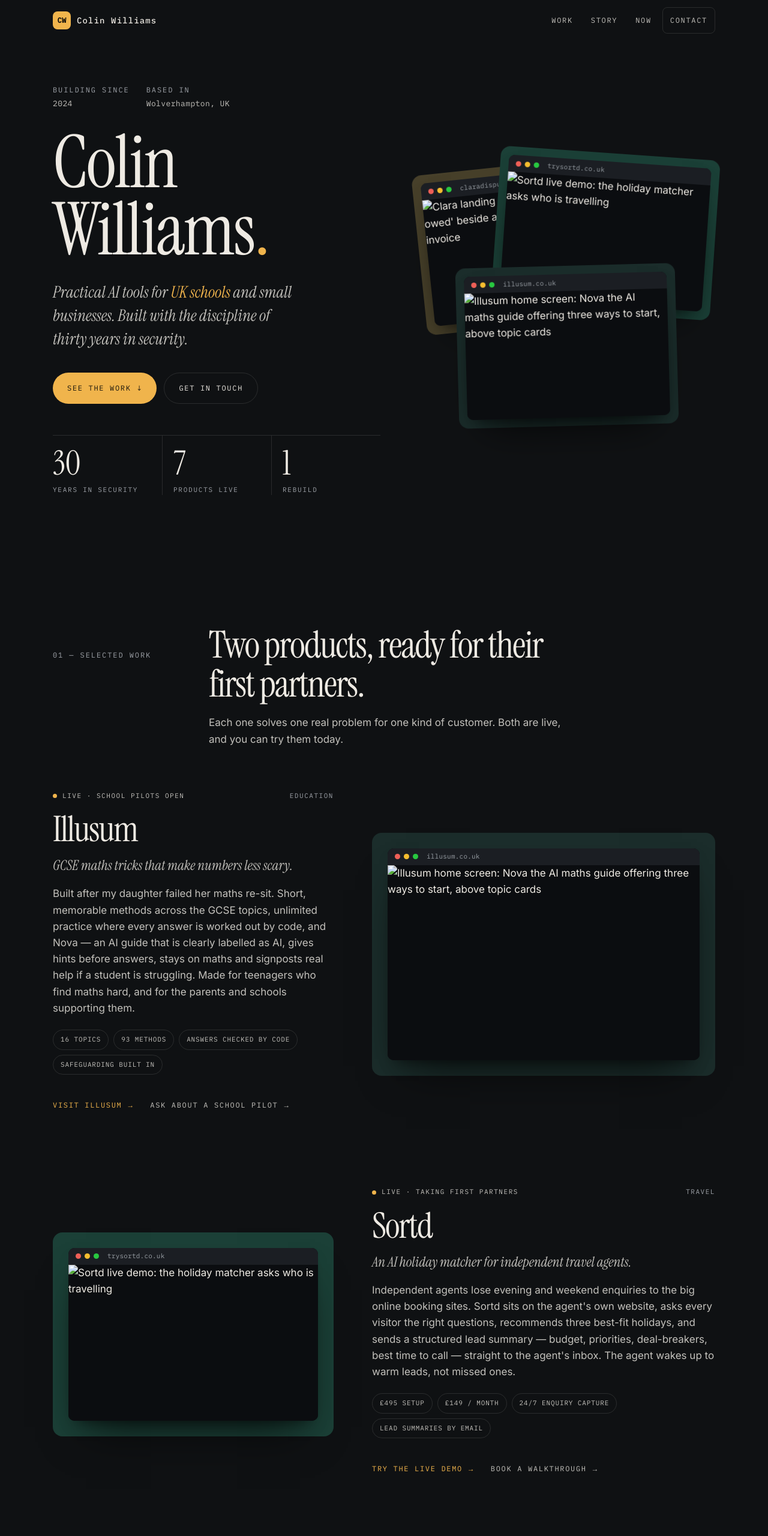
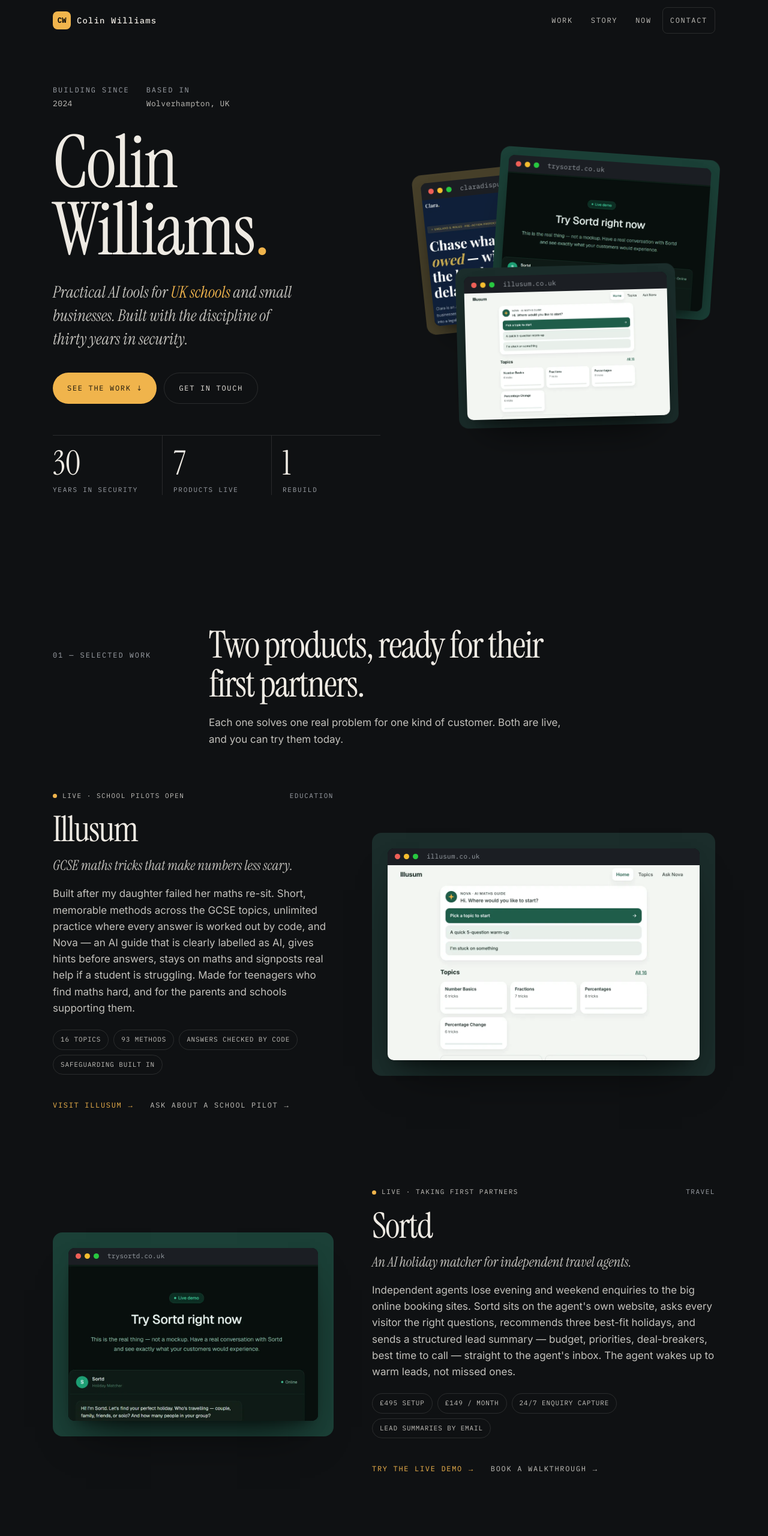
Before and after one commit to williamssivarto-jpg/colinwilliams-portfolio-, a plain HTML site: page index.html in a window 1280 px wide. Shown: the top 2560 px of the page at 60% size. Drawn offline with Linux system fonts and the light colour scheme.

Commit message:
Update index.html

```diff
--- a/index.html
+++ b/index.html
@@ -283,17 +283,17 @@
         <div class="deck" aria-hidden="true"><div class="deck-inner"><div class="plate d1" style="--brand:#C9A646">
           <div class="frame">
             <div class="frame-bar" aria-hidden="true"><i></i><i></i><i></i><span>claradisputes.co.uk</span></div>
-            <div class="frame-view"><img src="img/clara.webp" alt="Clara landing page: &#x27;Chase what you&#x27;re owed&#x27; beside a chat about an unpaid invoice" width="1000" height="625" loading="eager" decoding="async"></div>
+            <div class="frame-view"><img src="clara.webp" alt="Clara landing page: &#x27;Chase what you&#x27;re owed&#x27; beside a chat about an unpaid invoice" width="1000" height="625" loading="eager" decoding="async"></div>
           </div>
         </div><div class="plate d2" style="--brand:#1FA67A">
           <div class="frame">
             <div class="frame-bar" aria-hidden="true"><i></i><i></i><i></i><span>trysortd.co.uk</span></div>
-            <div class="frame-view"><img src="img/sortd.webp" alt="Sortd live demo: the holiday matcher asks who is travelling" width="1000" height="625" loading="eager" decoding="async"></div>
+            <div class="frame-view"><img src="sortd.webp" alt="Sortd live demo: the holiday matcher asks who is travelling" width="1000" height="625" loading="eager" decoding="async"></div>
           </div>
         </div><div class="plate d3" style="--brand:#1F5C4A">
           <div class="frame">
             <div class="frame-bar" aria-hidden="true"><i></i><i></i><i></i><span>illusum.co.uk</span></div>
-            <div class="frame-view"><img src="img/illusum.webp" alt="Illusum home screen: Nova the AI maths guide offering three ways to start, above topic cards" width="1000" height="625" loading="eager" decoding="async"></div>
+            <div class="frame-view"><img src="illusum.webp" alt="Illusum home screen: Nova the AI maths guide offering three ways to start, above topic cards" width="1000" height="625" loading="eager" decoding="async"></div>
           </div>
         </div></div></div>
       </div>
@@ -315,7 +315,7 @@
         <div class="plate big" style="--brand:#1F5C4A">
           <div class="frame">
             <div class="frame-bar" aria-hidden="true"><i></i><i></i><i></i><span>illusum.co.uk</span></div>
-            <div class="frame-view"><img src="img/illusum.webp" alt="Illusum home screen: Nova the AI maths guide offering three ways to start, above topic cards" width="1000" height="625" loading="lazy" decoding="async"></div>
+            <div class="frame-view"><img src="illusum.webp" alt="Illusum home screen: Nova the AI maths guide offering three ways to start, above topic cards" width="1000" height="625" loading="lazy" decoding="async"></div>
           </div>
         </div>
       </article>
@@ -331,7 +331,7 @@
         <div class="plate big" style="--brand:#1FA67A">
           <div class="frame">
             <div class="frame-bar" aria-hidden="true"><i></i><i></i><i></i><span>trysortd.co.uk</span></div>
-            <div class="frame-view"><img src="img/sortd.webp" alt="Sortd live demo: the holiday matcher asks who is travelling" width="1000" height="625" loading="lazy" decoding="async"></div>
+            <div class="frame-view"><img src="sortd.webp" alt="Sortd live demo: the holiday matcher asks who is travelling" width="1000" height="625" loading="lazy" decoding="async"></div>
           </div>
         </div>
       </article></div>
@@ -341,7 +341,7 @@
           <div class="plate" style="--brand:#C9A646">
           <div class="frame">
             <div class="frame-bar" aria-hidden="true"><i></i><i></i><i></i><span>claradisputes.co.uk</span></div>
-            <div class="frame-view"><img src="img/clara.webp" alt="Clara landing page: &#x27;Chase what you&#x27;re owed&#x27; beside a chat about an unpaid invoice" width="1000" height="625" loading="lazy" decoding="async"></div>
+            <div class="frame-view"><img src="clara.webp" alt="Clara landing page: &#x27;Chase what you&#x27;re owed&#x27; beside a chat about an unpaid invoice" width="1000" height="625" loading="lazy" decoding="async"></div>
           </div>
         </div>
           <div class="card-body">
@@ -356,7 +356,7 @@
           <div class="plate" style="--brand:#8B7CF6">
           <div class="frame">
             <div class="frame-bar" aria-hidden="true"><i></i><i></i><i></i><span>ria-landing.vercel.app</span></div>
-            <div class="frame-view"><img src="img/ria.webp" alt="Ria landing page beside a support chat about a jacket with a broken zip" width="1000" height="625" loading="lazy" decoding="async"></div>
+            <div class="frame-view"><img src="ria.webp" alt="Ria landing page beside a support chat about a jacket with a broken zip" width="1000" height="625" loading="lazy" decoding="async"></div>
           </div>
         </div>
           <div class="card-body">
@@ -371,7 +371,7 @@
           <div class="plate" style="--brand:#3B82F6">
           <div class="frame">
             <div class="frame-bar" aria-hidden="true"><i></i><i></i><i></i><span>prospex-landing.vercel.app</span></div>
-            <div class="frame-view"><img src="img/prospex.webp" alt="Prospex landing page: &#x27;Cold outreach. Finally done right.&#x27;" width="1000" height="625" loading="lazy" decoding="async"></div>
+            <div class="frame-view"><img src="prospex.webp" alt="Prospex landing page: &#x27;Cold outreach. Finally done right.&#x27;" width="1000" height="625" loading="lazy" decoding="async"></div>
           </div>
         </div>
           <div class="card-body">
@@ -386,7 +386,7 @@
           <div class="plate" style="--brand:#3A3A3A">
           <div class="frame">
             <div class="frame-bar" aria-hidden="true"><i></i><i></i><i></i><span>sybil-landing-ten.vercel.app</span></div>
-            <div class="frame-view"><img src="img/sybil.webp" alt="Sybil compliance checklist and a live demo chat for a building society" width="1000" height="625" loading="lazy" decoding="async"></div>
+            <div class="frame-view"><img src="sybil.webp" alt="Sybil compliance checklist and a live demo chat for a building society" width="1000" height="625" loading="lazy" decoding="async"></div>
           </div>
         </div>
           <div class="card-body">
```
